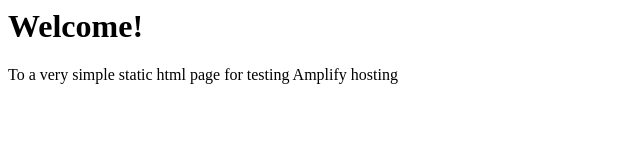
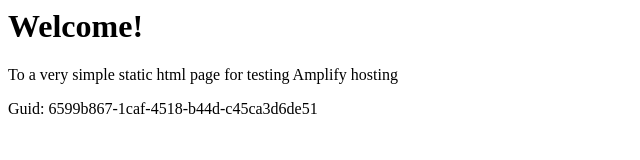
Before and after one commit to aws-aemilia-kix/Github-PR-Commit-Integration-Test-DoNotTouch-GithubWebhookPreviewCanaryTest-v1-prod-ap-northeast-3, a website: page src/index.html in a window 1280 px wide. Shown: the whole page, without its empty margins (0-640 px from the left). Drawn offline with Linux system fonts and the light colour scheme.

Commit message:
commit from integ tests

```diff
--- a/src/index.html
+++ b/src/index.html
@@ -1,3 +1,5 @@
+
+
 <html lang="en">
 
 <head>
@@ -10,6 +12,6 @@
 <body>
     <h1>Welcome!</h1>
     <p>To a very simple static html page for testing Amplify hosting</p>
-</body>
+    <p>Guid: 6599b867-1caf-4518-b44d-c45ca3d6de51</p></body>
 
 </html>
```
